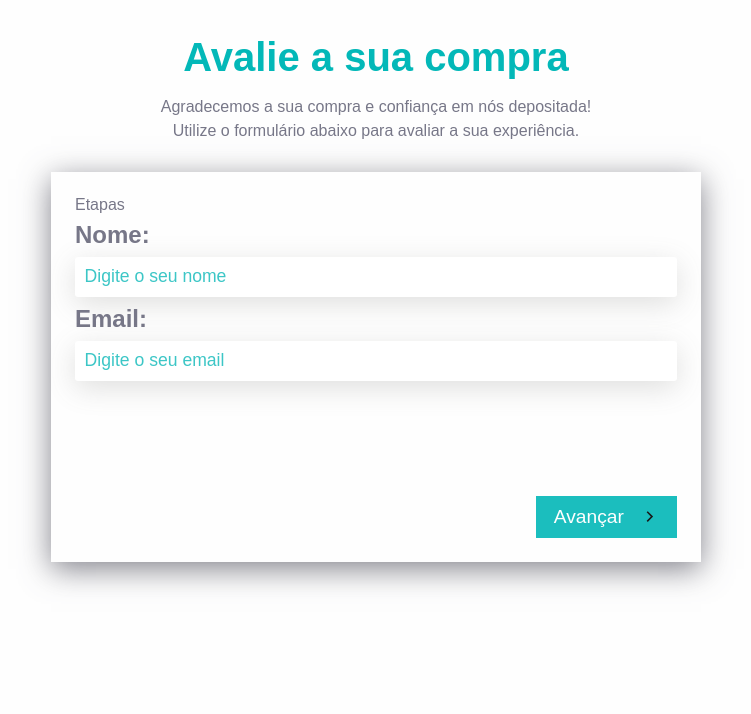
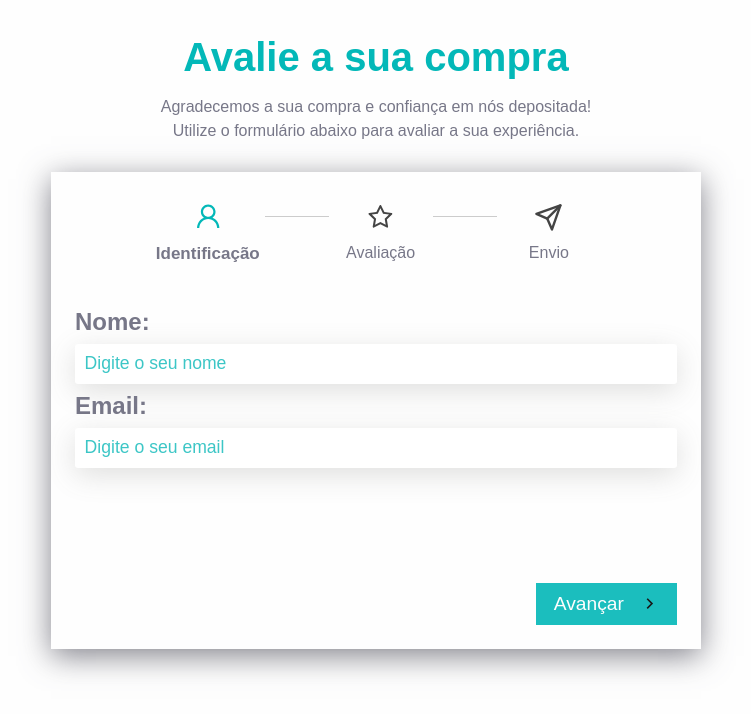
Before and after one commit to amac81/multistep_form_react, a React (Vite) app: page / in a window 1280 px wide. Shown: the top 714 px of the page, without its empty margins (264-1015 px from the left). Built offline with nearby package versions, Linux system fonts and the light colour scheme; a web font is replaced by a local one.

Commit message:
Steps component created; Css update

```diff
--- a/src/App.css
+++ b/src/App.css
@@ -97,3 +97,9 @@
 .actions button span{
   color:#fefefe;
 }
+
+.actions button svg
+{
+  color: #fefefe;
+  stroke: #fefefe;
+}
--- a/src/App.jsx
+++ b/src/App.jsx
@@ -9,9 +9,9 @@
 import UserForm from "./components/UserForm";
 import ReviewForm from "./components/ReviewForm";
 import Thanks from "./components/Thanks";
+import Steps from "./components/Steps";
 
 // Hooks
-
 import { useForm } from "./hooks/useForm"
 
 import './App.css'
@@ -29,7 +29,7 @@
         <p>Utilize o formulário abaixo para avaliar a sua experiência.</p>
       </div>
       <div className="form-container">
-        <p>Etapas</p>
+        {<Steps currentStep={currentStep}/>}
         <form onSubmit = {(e)=>changeStep(currentStep +1, e)}>
           <div className="inputs-container">{currentComponent}</div>
           <div className="actions">
--- /dev/null
+++ b/src/components/Steps.css
@@ -0,0 +1,47 @@
+.steps {
+    display: flex;
+    gap: 4rem;
+    justify-content: center;
+    align-items: center;
+    max-width: 450px;
+    margin: 0 auto;
+    position: relative;
+    margin-bottom: 2rem;
+}
+
+.steps::after {
+    content: "";
+    width: 420px;
+    border-bottom: 1px solid #ccc;
+    position: absolute;
+    top: 20px;
+}
+
+.step {
+    text-align: center;
+    background-color: #fefefe;
+    z-index: 1;
+    width: 120px;
+    padding: 0.3rem;
+}
+
+.step svg {
+    font-size: 1.8rem;
+    margin-bottom: 0.5rem;
+}
+
+.active {
+    font-size: 17px;
+    font-weight: bold;
+}
+
+.active > svg{
+    fill: #03b8b8;
+    font-size: 1.9rem;
+}
+
+.fi-send-ico > svg{
+    stroke: #03b8b8;
+    fill: none;
+    stroke-width: 1.8;
+}
--- /dev/null
+++ b/src/components/Steps.jsx
@@ -0,0 +1,25 @@
+import React from 'react'
+import "./Steps.css"
+import {AiOutlineUser, AiOutlineStar} from "react-icons/ai";
+import {FiSend} from "react-icons/fi";
+
+const Steps = ({currentStep}) => {
+  return (
+    <div className='steps'>
+        <div className="step active">
+            <AiOutlineUser/>
+            <p>Identificação</p>
+        </div>
+        <div className={`step  ${currentStep >= 1 ? "active" : ""}`}>
+            <AiOutlineStar/>
+            <p>Avaliação</p>
+        </div>
+        <div className={`step ${currentStep >= 2 ? "active fi-send-ico" : ""}`}>
+             <FiSend/>
+            <p>Envio</p>
+        </div>
+    </div>
+  )
+}
+
+export default Steps
```
